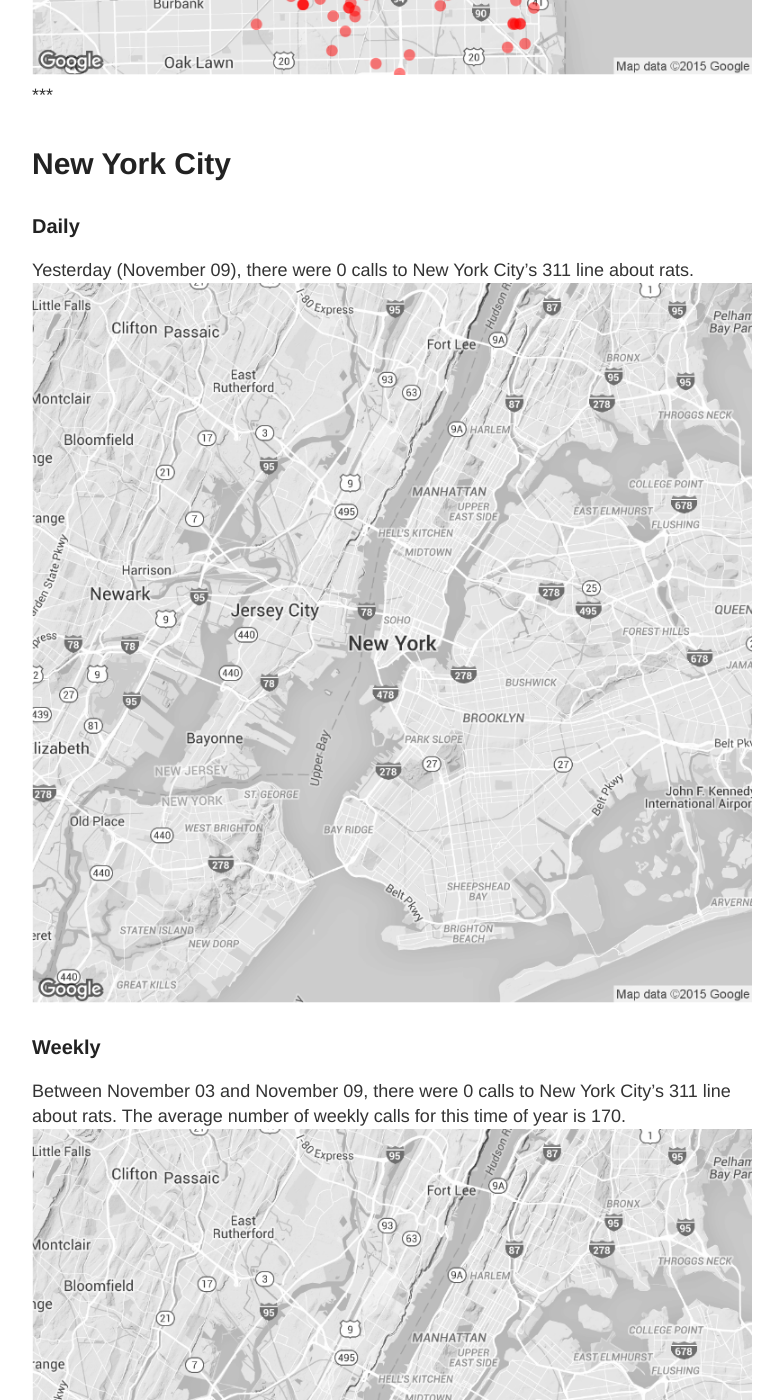
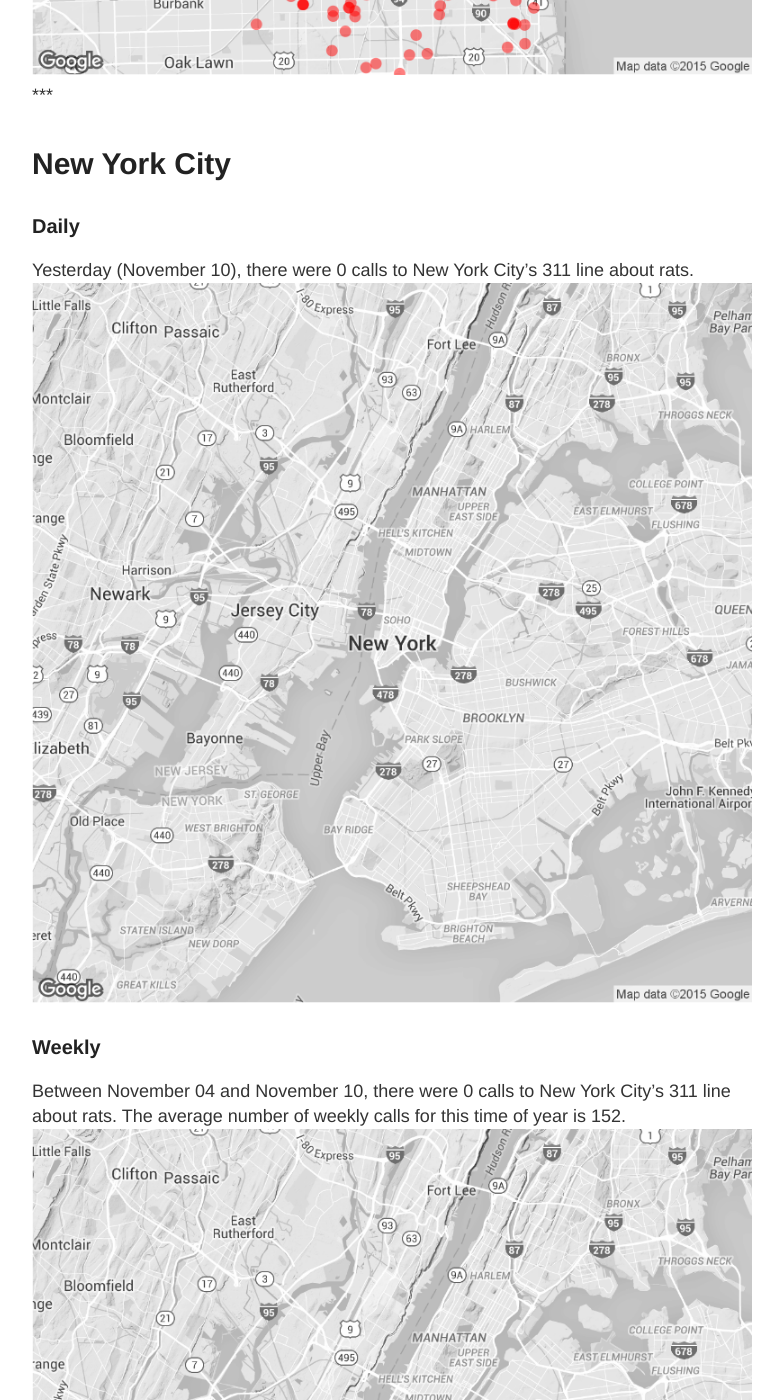
Before and after one commit to DanielHadley/ratmaps, a Jekyll site: the page built from daily.md, in a window 1280 px wide and 1400 px high, scrolled down 1986 px. Shown: the whole window, without its empty margins (248-1031 px from the left). Built offline with Jekyll 4.4.1, drawn with Linux system fonts in a browser that asks for light colours; comment, search, counter and statistics services are not loaded; some of the changed text lies outside the part shown.

Commit message:
Daily Maps

```diff
--- a/daily.md
+++ b/daily.md
@@ -15,22 +15,22 @@
 
 ### Daily
 
-Yesterday (November 09), there were 180 calls to Chicago's 311 line about rats.
+Yesterday (November 10), there were 118 calls to Chicago's 311 line about rats.
 ![Chicago rat calls to 311 weekly map]({{ site.cityimages }}/daily/Chicago_Rat_Map_Daily.png)
 
 ### Weekly
-Between November 03 and November 09, there were 775 calls to Chicago's 311 line about rats. The average number of weekly calls for this time of year is 479.
+Between November 04 and November 10, there were 766 calls to Chicago's 311 line about rats. The average number of weekly calls for this time of year is 436.
 ![Chicago rat calls to 311 weekly map]({{ site.cityimages }}/daily/Chicago_Rat_Map_Weekly.png)
 ***
 # New York City <a id="nyc"><a>
 
 ### Daily
 
-Yesterday (November 09), there were 0 calls to New York City's 311 line about rats.
+Yesterday (November 10), there were 0 calls to New York City's 311 line about rats.
 ![NYC rat calls to 311 weekly map]({{ site.cityimages }}/daily/NYC_Rat_Map_Daily.png)
 
 ### Weekly
-Between November 03 and November 09, there were 0 calls to New York City's 311 line about rats. The average number of weekly calls for this time of year is 170.
+Between November 04 and November 10, there were 0 calls to New York City's 311 line about rats. The average number of weekly calls for this time of year is 152.
 ![NYC rat calls to 311 weekly map]({{ site.cityimages }}/daily/NYC_Rat_Map_Weekly.png)
 
 Each red dot represents one call about a rat seen in that location. The dots are transparent, so multiple calls from one location will be seen as a solid dot. The usual caveats apply: more calls do not necessarily mean that there are more rats in that location than other parts of the city. A cluster of dots could indicate that one resident is unusually vocal about rodents in his or her neighborhood. Also, more densely populated neighborhoods tend to make more calls to 311.
```
Also changed, not shown: images/pages/daily/Chicago_Rat_Map_Daily.png, images/pages/daily/Chicago_Rat_Map_Weekly.png, images/pages/daily/NYC_Rat_Map_Daily.png, images/pages/daily/NYC_Rat_Map_Weekly.png.
